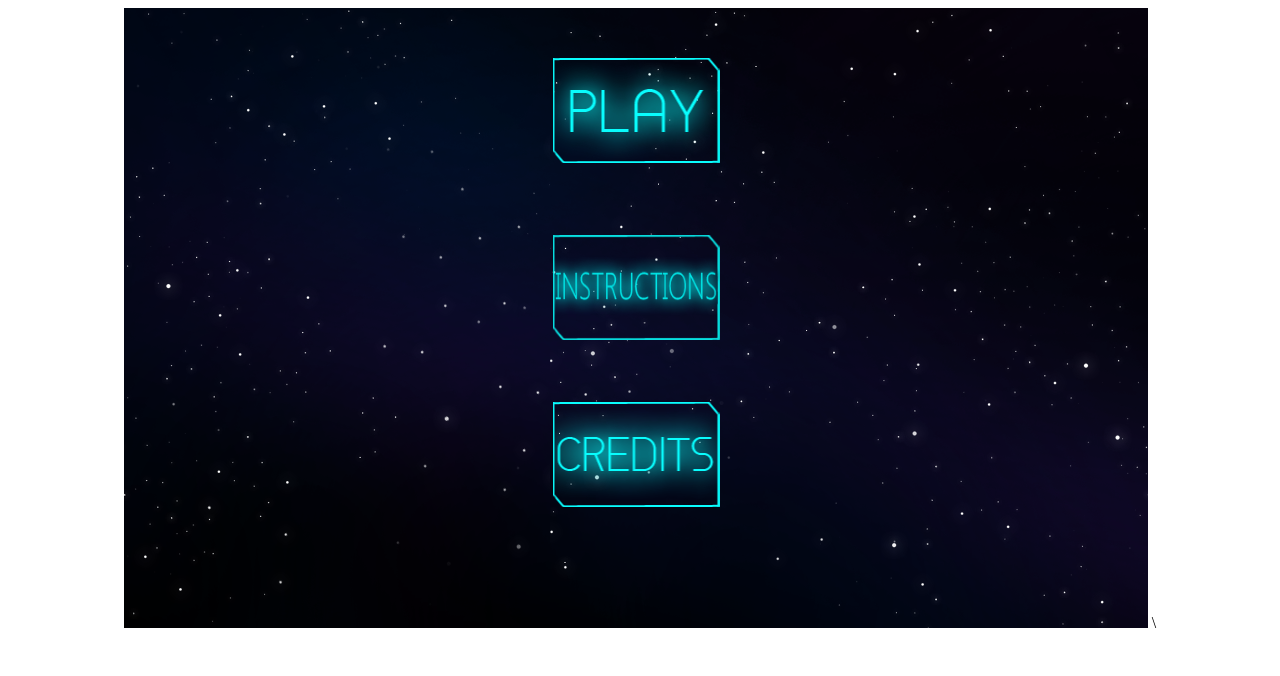
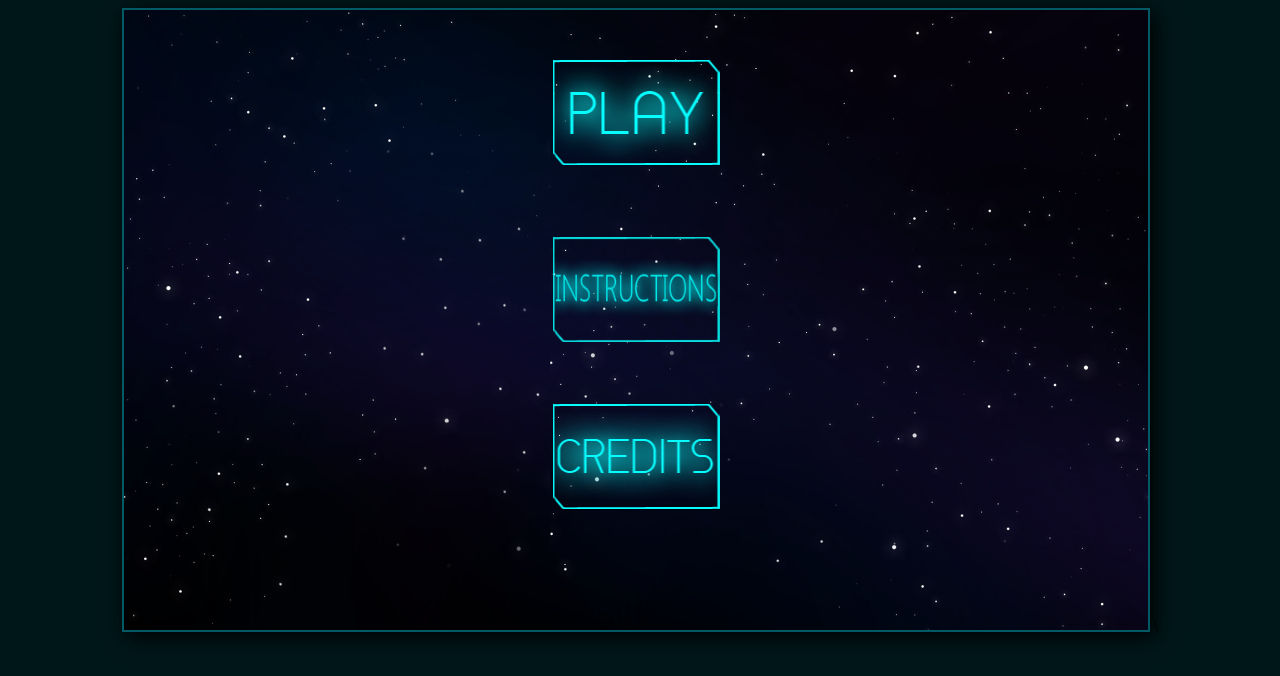
Before and after one commit to rozay/JS-Basics-Team-Salmon-Berry, a plain HTML site: page game.html in a window 1280 px wide. Drawn offline with Linux system fonts and the light colour scheme.

Commit message:
background

```diff
--- a/game.html
+++ b/game.html
@@ -9,6 +9,13 @@
             src: url('resources/Roboto-Light.ttf');
             font-family: Roboto;
         }
+        body{
+            background: #00171a;
+        }
+        canvas{
+            border: 2px solid #005a66;
+            box-shadow: 5px 5px 20px black;
+        }
     </style>
 </head>
 <body>
```
